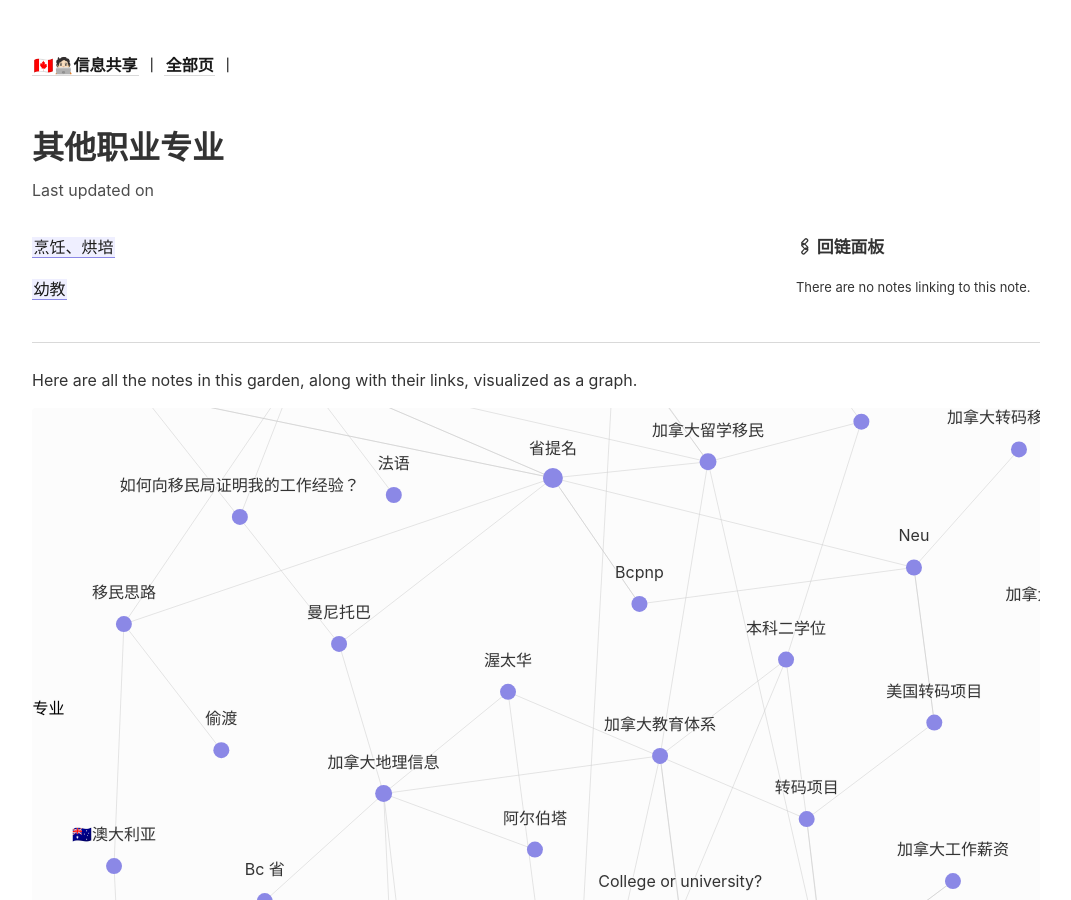
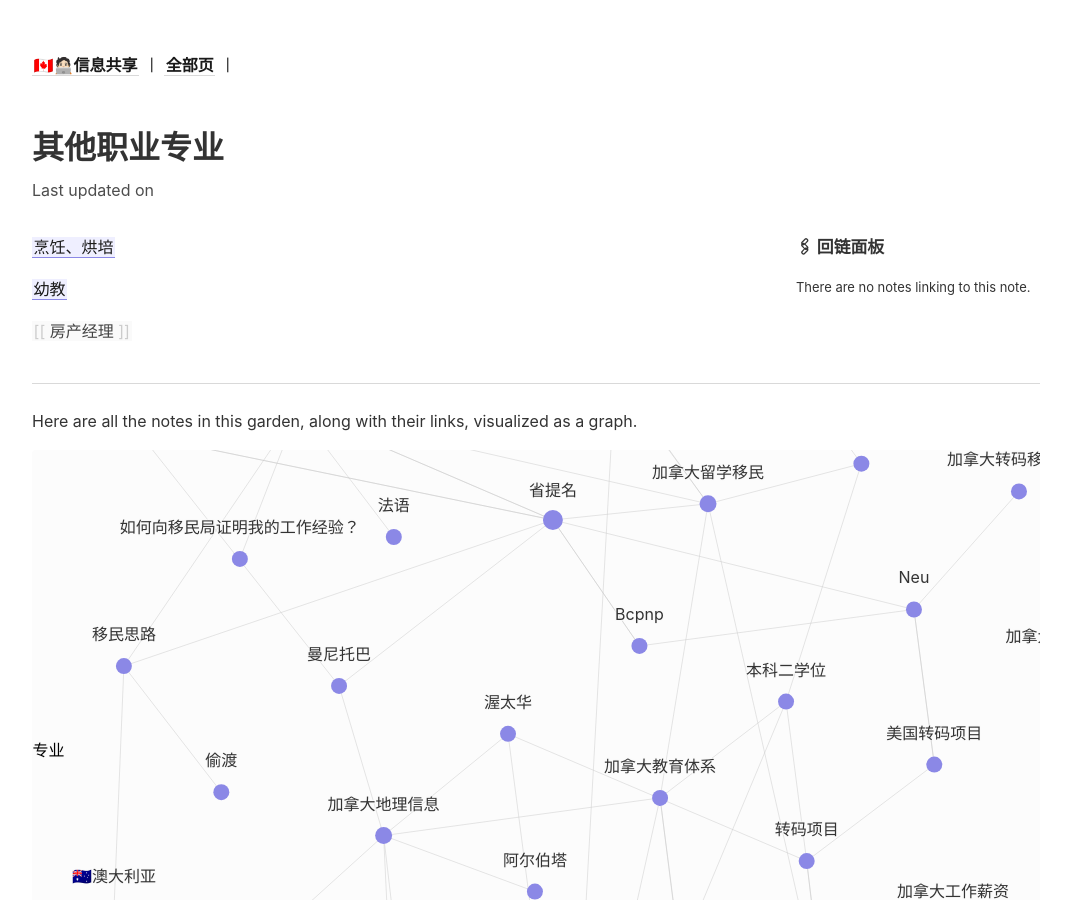
Before and after one commit to Gnblink0/InfoSharingCan, a Jekyll site: the page built from _notes/其他职业专业.md, in a window 1280 px wide and 900 px high. Shown: the whole window, without its empty margins (104-1175 px from the left). Built offline with Jekyll 4.4.1, drawn with Linux system fonts in a browser that asks for light colours.

Commit message:
vault backup: 2022-11-26 15:53:00

```diff
--- a/_notes/其他职业专业.md
+++ b/_notes/其他职业专业.md
@@ -3,3 +3,5 @@
 [[烹饪、烘培]]
 
 [[幼教]]
+
+[[房产经理]]
```
